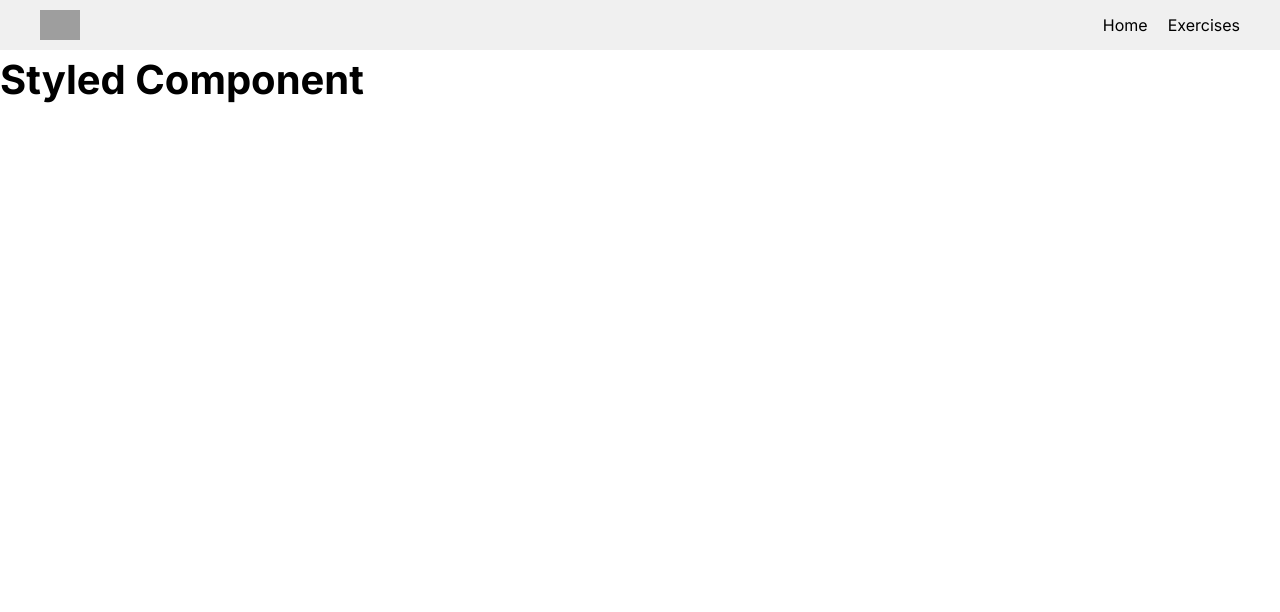
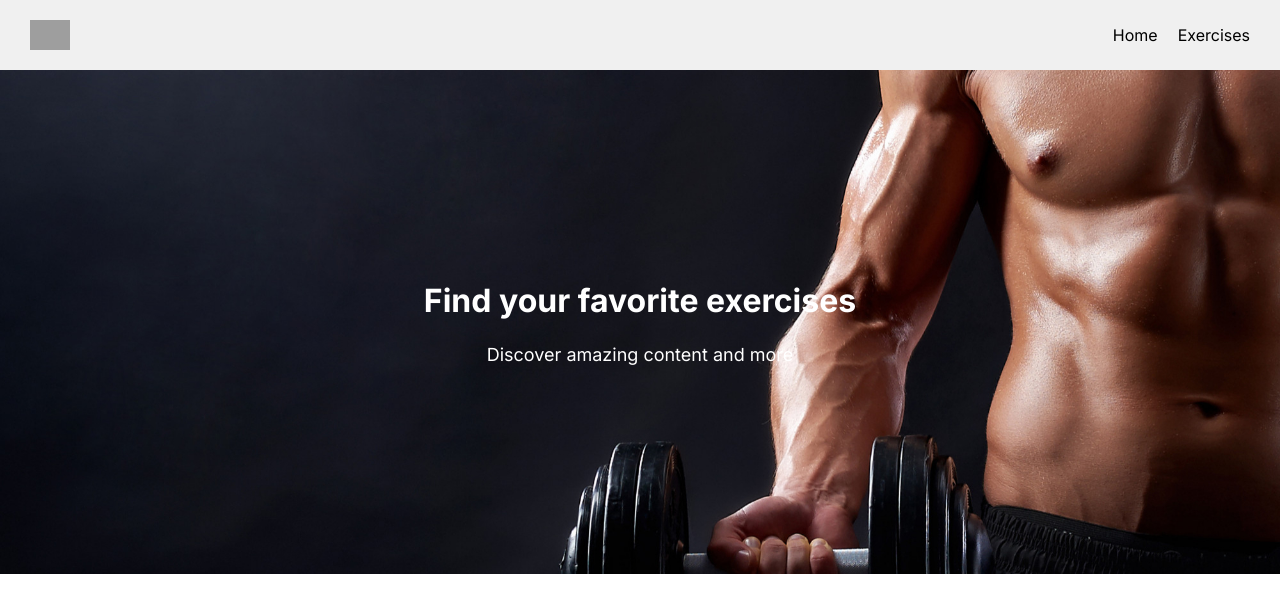
Before and after one commit to viniciusbls9/exercises-app, a Next.js app: page / in a window 1280 px wide. Shown: the top 612 px of the page. Built offline with nearby package versions, Linux system fonts and the light colour scheme; grey boxes are pictures that could not be loaded.

Commit message:
feature: adjust project and add assets

```diff
--- a/src/app/page.tsx
+++ b/src/app/page.tsx
@@ -1,12 +1,8 @@
-'use client'
-import styled from 'styled-components'
-
-const Teste = styled.h1`
-  font-size: 40px;
-`
+"use client";
+import Banner from "@/components/Banner";
 
 export default function Home() {
   return (
-    <Teste>Styled Component</Teste>
+    <Banner />
   )
 }
--- a/src/components/Navbar/styled.ts
+++ b/src/components/Navbar/styled.ts
@@ -5,7 +5,7 @@ export const Menu = styled.div`
   display: flex;
   align-items: center;
   justify-content: space-between;
-  padding: 10px 40px;
+  padding: 20px 30px;
   background-color: #f0f0f0;
 `;
 
@@ -14,7 +14,7 @@ export const MenuContainer = styled.div`
   align-items: center;
   justify-content: space-between;
   width: 100%;
-  max-width: 1200px;
+  max-width: 1460px;
   margin: 0 auto;
 `;
 
```
Also changed, not shown: src/components/Container/index.tsx (added, +9 -0 lines), public/young-fitness-man-studio.jpg (added), 1 other file (tests, documents, lock files or other folders).
